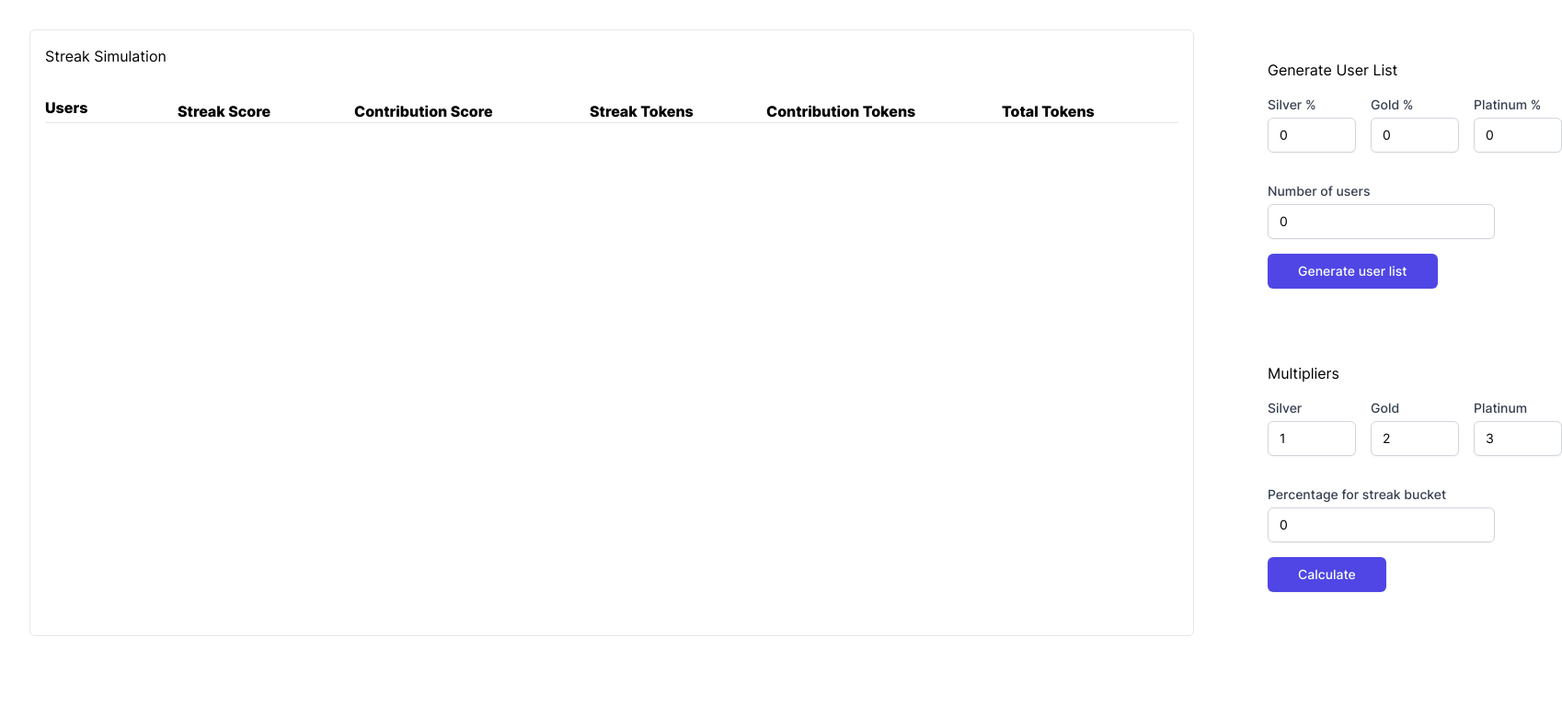
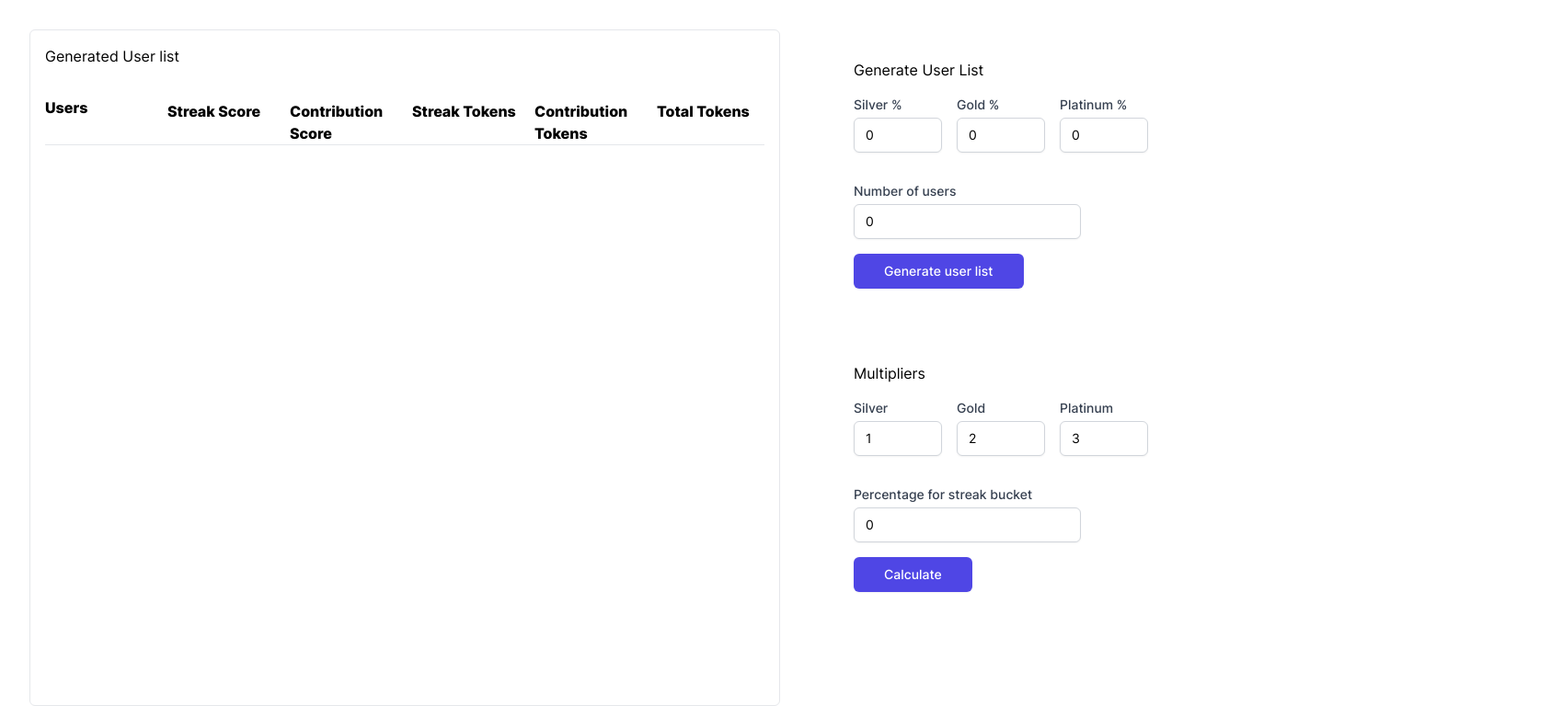
Before and after one commit to Abhikumar98/gari-mining-mission-calculator, a Next.js app: page / in a window 1280 px wide. Shown: the top 768 px of the page at 92% size, 1698 px wide, since content can reach past the window. Built offline with nearby package versions, Linux system fonts and the light colour scheme.

Commit message:
fix: minor fixes

```diff
--- a/src/pages/index.tsx
+++ b/src/pages/index.tsx
@@ -1,7 +1,5 @@
 import * as React from 'react';
 import toast, { Toaster } from 'react-hot-toast';
-
-import Layout from '@/components/layout/Layout';
 
 import { User } from '@/server';
 
@@ -95,33 +93,38 @@ export default function HomePage() {
   };
 
   return (
-    <Layout>
-      <main className='flex space-x-20 bg-white p-8'>
-        <div className='flex space-x-4'>
-          <div className='rounded-md border p-4'>
-            <div className='mb-8'>Streak Simulation</div>
-            <div className='flex space-y-1 border-b font-extrabold'>
-              <div className='w-36'>Users</div>
-              <div className='w-48'>Streak Score</div>
-              <div className='w-64'>Contribution Score</div>
-              <div className='w-48'>Streak Tokens</div>
-              <div className='w-64'>Contribution Tokens</div>
-              <div className='w-48'>Total Tokens</div>
+    <div className='h-screen w-screen'>
+      <div className='flex h-full w-full space-x-20 bg-white p-8'>
+        <div className='flex h-auto max-w-6xl space-x-4'>
+          <div className='h-auto rounded-md border p-4'>
+            <div className='mb-8'>Generated User list</div>
+            <div className='grid grid-cols-6 gap-4 space-y-1 border-b font-extrabold'>
+              <div className=''>Users</div>
+              <div className=''>Streak Score</div>
+              <div className=''>Contribution Score</div>
+              <div className=''>Streak Tokens</div>
+              <div className=''>Contribution Tokens</div>
+              <div className=''>Total Tokens</div>
             </div>
-            <div className='max-height-box'>
+            <div className='max-height-box '>
               {randomData?.map((user, index) => {
                 return (
-                  <div key={index} className='flex space-y-1 border-b'>
-                    <div className='w-36'>#{index + 1}</div>
-                    <div className='w-48'>{user.streak}</div>
-                    <div className='w-64'>{user.contribution}</div>
-                    <div className='w-48'>{result?.streak[index]}</div>
-                    <div className='w-64'>{result?.contribution[index]}</div>
-                    <div className='w-48'>
+                  <div
+                    key={index}
+                    className='grid grid-cols-6 gap-4 space-y-1 border-b'
+                  >
+                    <div className=''>#{index + 1}</div>
+                    <div className=''>{user.streak}</div>
+                    <div className=''>{user.contribution}</div>
+                    <div className=''>{result?.streak[index] ?? '--'}</div>
+                    <div className=''>
+                      {result?.contribution[index] ?? '--'}
+                    </div>
+                    <div className=''>
                       {Number(
                         (result?.contribution[index] ?? 0) +
                           (result?.streak[index] ?? 0)
-                      ).toFixed(2)}
+                      ).toFixed(2) ?? '--'}
                     </div>
                   </div>
                 );
@@ -337,8 +340,8 @@ export default function HomePage() {
             </section>
           </div>
         </div>
-      </main>
+      </div>
       <Toaster />
-    </Layout>
+    </div>
   );
 }
--- a/src/styles/globals.css
+++ b/src/styles/globals.css
@@ -118,6 +118,6 @@
 }
 
 .max-height-box {
-  height: 50vh;
+  height: calc(100vh - 13rem);
   overflow: auto;
 }
```
